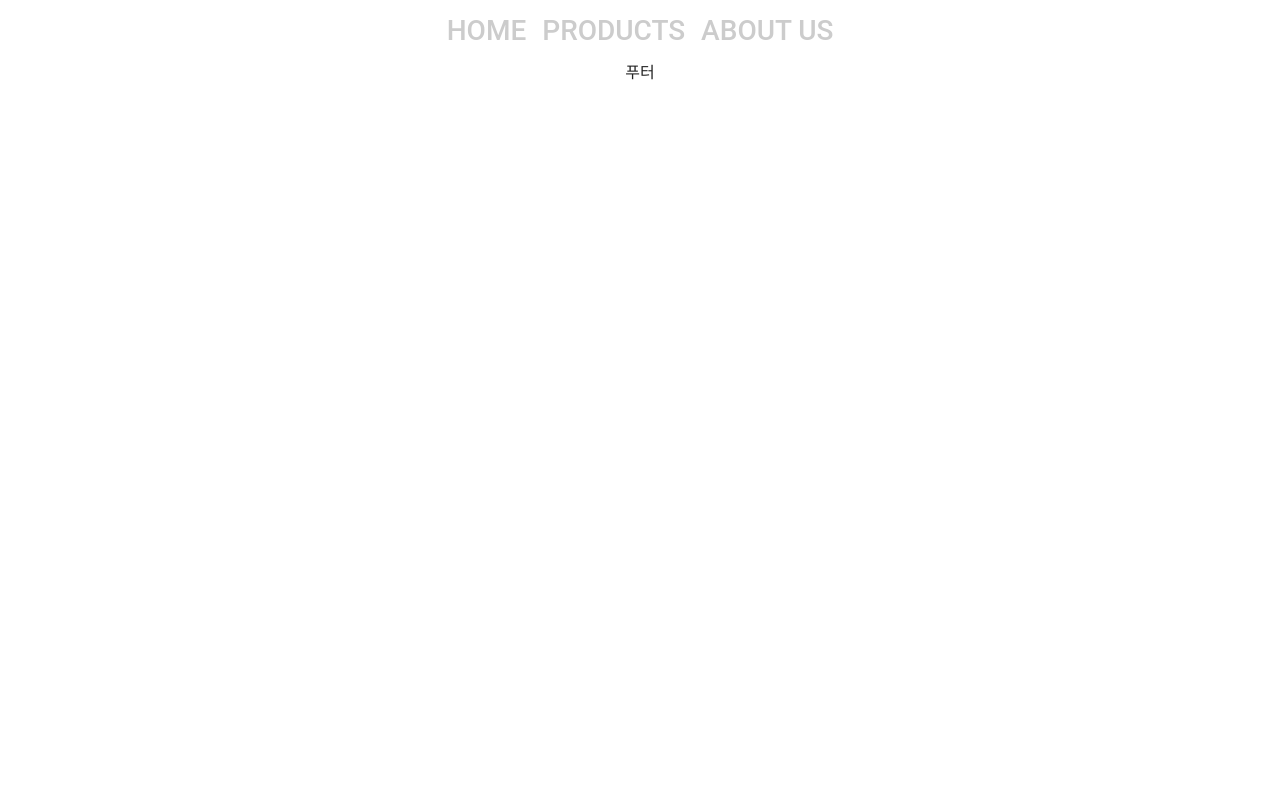
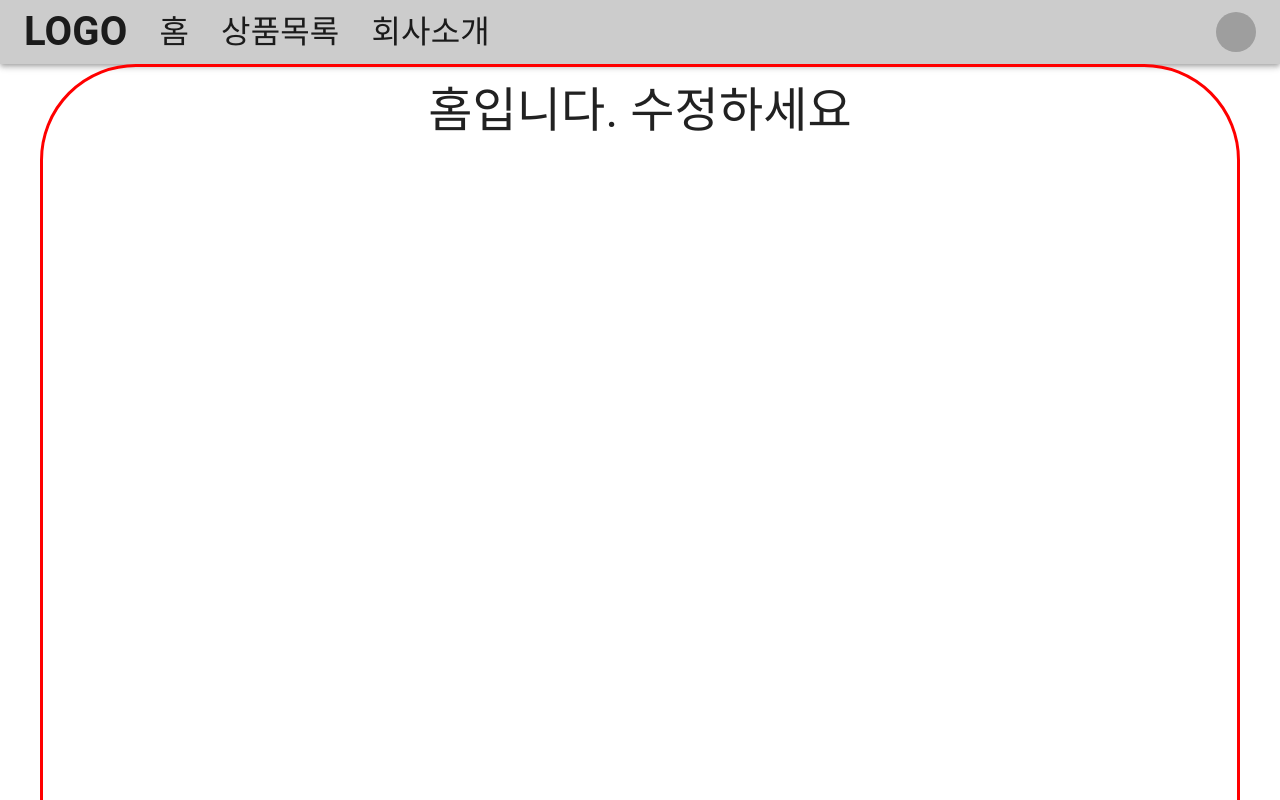
Before and after one commit to KooBonchan/vintage-focus, a React (Vite) app in the folder frontend/: page / in a window 1280 px wide. Shown: the top 800 px of the page. Built offline with nearby package versions, Linux system fonts and the light colour scheme; grey boxes are pictures that could not be loaded; a web font is replaced by a local one.

Commit message:
style standard: mui styled, edited header

```diff
--- a/frontend/src/App.css
+++ b/frontend/src/App.css
@@ -5,3 +5,8 @@
   margin: 0 auto;
   text-align: center;
 }
+
+a {
+  text-decoration: none;
+  color:inherit;
+}
--- a/frontend/src/layouts/Footer.tsx
+++ b/frontend/src/layouts/Footer.tsx
@@ -1,9 +1,8 @@
-import styled from "@emotion/styled";
-import { Box, Container } from "@mui/material";
+import { Box, Container, styled } from "@mui/material";
 
-const FooterBlock = styled(Container)`
+const FooterBlock = styled(Container)({
   padding: '2rem',
-`;
+});
 
 export function Footer() {
   return (
--- a/frontend/src/layouts/Header.tsx
+++ b/frontend/src/layouts/Header.tsx
@@ -1,32 +1,133 @@
-import newStyled from "@emotion/styled";
-import { Button } from "@mui/material";
-import { Link, NavLink, useNavigate } from "react-router";
+import { AppBar, Avatar, Box, Button, Container, IconButton, Menu, MenuItem, styled, Toolbar, Tooltip, Typography } from "@mui/material";
+import { useState } from "react";
+import { NavLink, useNavigate } from "react-router";
 
-const StyledNavLink = newStyled(NavLink)`
-  text-decoration: none;
-  font-color: #aaffff;
-`;
+type ReactiveDisplay = { xs: 'block' | 'flex' | 'none', md: 'block' | 'flex' | 'none' };
+type RouteMetadata = {
+  name: string,
+  route: string,
+}
+const navRoutes: RouteMetadata[] = [
+  { name: '홈', route: '/', },
+  { name: '상품목록', route: '/product', },
+  { name: '회사소개', route: '/about', },
+]
+const settings = ['Profile', 'Account', 'Dashboard', 'Logout'];
+
+const Logo = ({ display }: { display: ReactiveDisplay }) => (
+  <NavLink to="/">
+    <Typography
+      variant="h6"
+      noWrap
+      sx={{
+        mr: 2,
+        display: display,
+        fontWeight: 700,
+        color: 'inherit',
+        textDecoration: 'none',
+      }}
+    >
+      LOGO
+    </Typography>
+  </NavLink>
+)
 
 export function Header() {
-    let navigate = useNavigate();
+  const navigate = useNavigate();
+  const [anchorElNav, setAnchorElNav] = useState<null | HTMLElement>(null);
+  const [anchorElUser, setAnchorElUser] = useState<null | HTMLElement>(null);
 
-    return (
-      <nav>
-        <StyledNavLink
-          to="/"
-          className={({ isActive }) =>
-            isActive ? "active" : ""
-          }
-        >
-          <Button>Home</Button>
-        </StyledNavLink>
-        <StyledNavLink to="/product">
-          <Button>Products</Button>
-        </StyledNavLink>
-        <StyledNavLink to="/about">
-          <Button>About Us</Button>
-        </StyledNavLink>
+  const handleOpenNavMenu = (event: React.MouseEvent<HTMLElement>) => setAnchorElNav(event.currentTarget);
+  const handleOpenUserMenu = (event: React.MouseEvent<HTMLElement>) => setAnchorElUser(event.currentTarget);
+  const handleCloseNavMenu = () => setAnchorElNav(null);
+  const handleCloseUserMenu = () => setAnchorElUser(null);
 
-      </nav>
-    );
-  }
+  const xsDisplay: ReactiveDisplay = { xs: 'block', md: 'none' }
+  const mdDisplay: ReactiveDisplay = { xs: 'none', md: 'flex' }
+
+  return (
+    <AppBar position='static'>
+      <Container maxWidth='xl'>
+        <Toolbar disableGutters>
+          <Box key="menu-dropdown-icon" sx={{ display: xsDisplay }}>
+            <IconButton
+              size="large"
+              aria-label="menu-appbar"
+              aria-controls="menu-appbar"
+              aria-haspopup="true"
+              onClick={handleOpenNavMenu}
+              color="inherit"
+            >
+              =
+            </IconButton>
+            <Menu
+              id="menu-appbar"
+              anchorEl={anchorElNav}
+              anchorOrigin={{
+                vertical: 'bottom',
+                horizontal: 'left',
+              }}
+              keepMounted
+              transformOrigin={{
+                vertical: 'top',
+                horizontal: 'left',
+              }}
+              open={Boolean(anchorElNav)}
+              onClose={handleCloseNavMenu}
+              sx={{ display: xsDisplay }}
+            >
+              {navRoutes.map(({ name, route }) => (
+                <MenuItem key={name} onClick={()=>{navigate(route);handleCloseNavMenu();}}>
+                    <Typography sx={{ textAlign: 'center' }}>{name}</Typography>
+                </MenuItem>
+              ))}
+            </Menu>
+          </Box>
+          <Box key="xs-logo" sx={{ flexGrow: 1, display: xsDisplay }}>
+            <Logo display={xsDisplay} />
+          </Box>
+
+
+          <Logo key="md-logo" display={mdDisplay} />
+          <Box key="md-menu-header" sx={{ flexGrow: 1, display: mdDisplay }}>
+            {navRoutes.map(({ name, route }) => (
+              <MenuItem key={name} onClick={()=>{navigate(route);handleCloseNavMenu();}}>
+                  <Typography sx={{ textAlign: 'center' }}>{name}</Typography>
+              </MenuItem>
+            ))}
+          </Box>
+
+          <Box key="profile-dropdown-icon" sx={{ flexGrow: 0 }}>
+            <Tooltip title="Open settings">
+              <IconButton onClick={handleOpenUserMenu} sx={{ p: 0 }}>
+                <Avatar alt="Remy Sharp" src="/static/images/avatar/2.jpg" />
+              </IconButton>
+            </Tooltip>
+            <Menu
+              sx={{ mt: '45px' }}
+              id="profile-dropdown"
+              anchorEl={anchorElUser}
+              anchorOrigin={{
+                vertical: 'top',
+                horizontal: 'right',
+              }}
+              transformOrigin={{
+                vertical: 'top',
+                horizontal: 'right',
+              }}
+              keepMounted
+              open={Boolean(anchorElUser)}
+              onClose={handleCloseUserMenu}
+            >
+              {settings.map((setting) => (
+                <MenuItem key={setting} onClick={handleCloseUserMenu}>
+                  <Typography sx={{ textAlign: 'center' }}>{setting}</Typography>
+                </MenuItem>
+              ))}
+            </Menu>
+          </Box>
+        </Toolbar>
+      </Container>
+    </AppBar>
+  );
+}
--- a/frontend/src/pages/Home.tsx
+++ b/frontend/src/pages/Home.tsx
@@ -1,21 +1,20 @@
-import styled from "@emotion/styled";
-import { Container, Typography } from "@mui/material";
+import { Container, styled, Typography } from "@mui/material";
 
-const BodyFiller = styled(Container)`
+const BodyFiller = styled(Container)({
   color: "#00",
   border: "3px solid red",
   padding: 8,
   borderRadius: '6em',
   height: '200vh',
-`;
+});
 
 export function Home() {
   return (
     <>
       <BodyFiller>
-        {/* <Typography sx={{fontSize: '3rem'}}>
+        <Typography sx={{fontSize: '3rem'}}>
         홈입니다. 수정하세요
-        </Typography> */}
+        </Typography>
 
 
       </BodyFiller>
```
